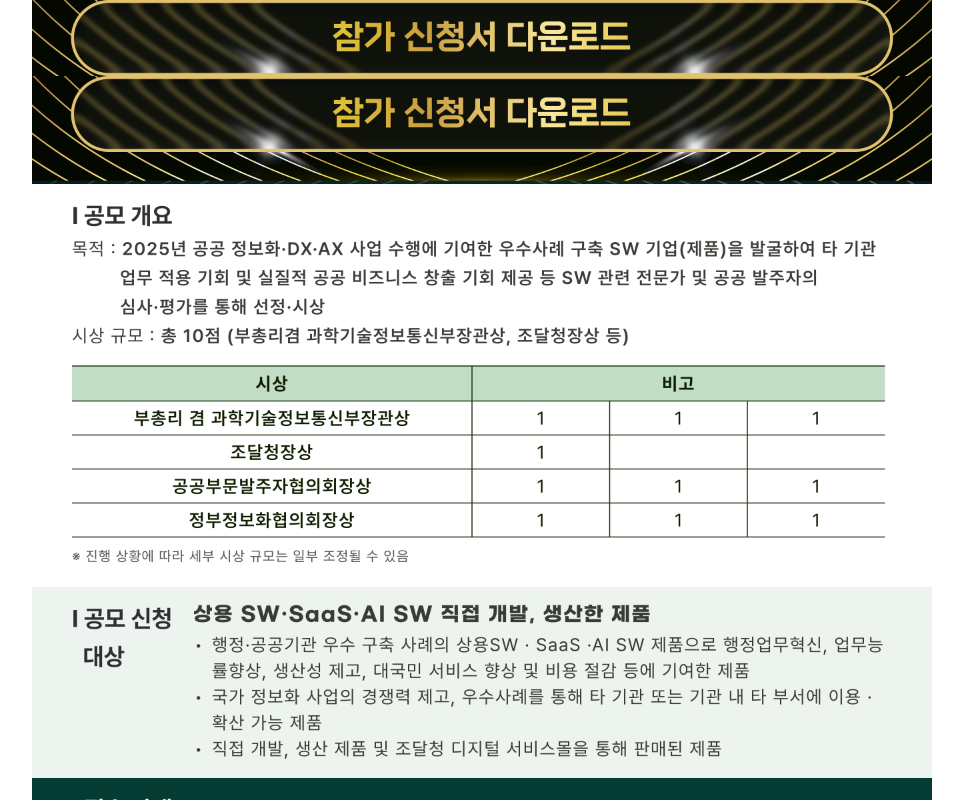
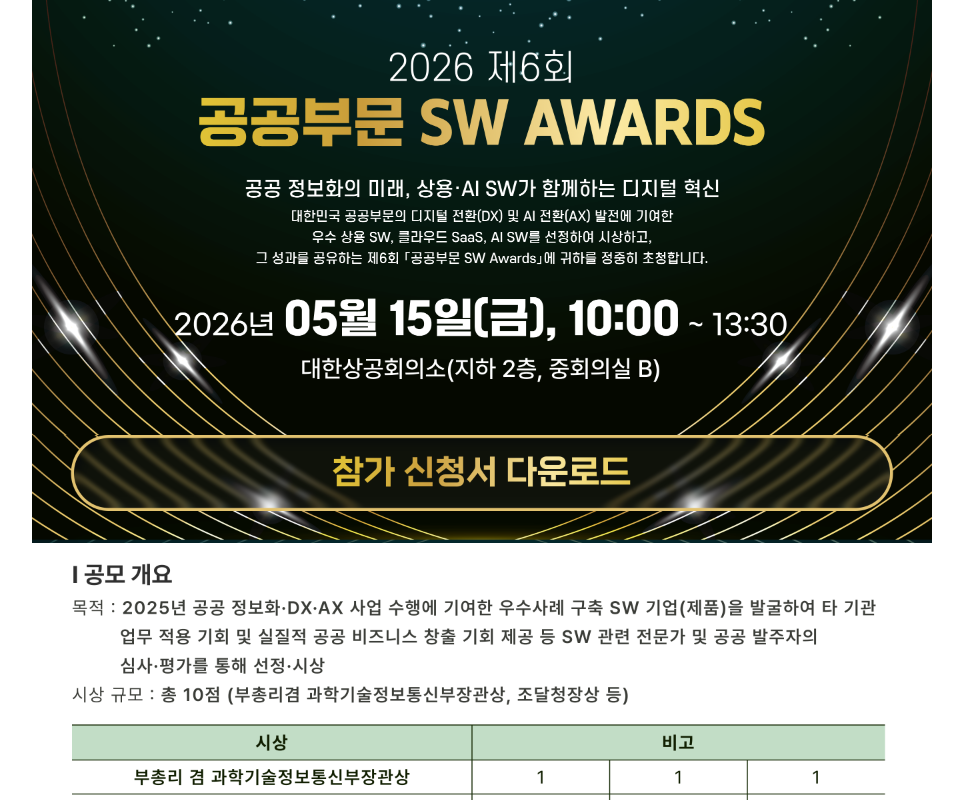
Before and after one commit to koswkosw/2026-SW-AWARDS, a plain HTML site: page index.html in a window 1280 px wide. Shown: the whole page, without its empty margins (158-1121 px from the left). Drawn offline with Linux system fonts and the light colour scheme.

Commit message:
Fix HTML structure and update image references

```diff
--- a/index.html
+++ b/index.html
@@ -24,8 +24,8 @@
 <body>
 
 <picture>
-    <source srcset="img02.png" media="(max-width: 600px)">
-    <img src="img02.png" alt="img01" style="position: relative; display: block; margin: 0 auto; width: 100%; max-width: 900px;">
+    <source srcset="img01.png" media="(max-width: 600px)">
+    <img src="img01.png" alt="img01" style="position: relative; display: block; margin: 0 auto; width: 100%; max-width: 900px;">
 </picture>
 
 <a href="https://blog.kakaocdn.net/dna/ejY4Io/dJMcaaLBWzx/AAAAAAAAAAAAAAAAAAAAAJIawZ76EkG1SymAOaJ40dh4OXiNBZkSyXcw9ENLLkAy/2026%20%EC%A0%9C6%ED%9A%8C%20%EA%B3%B5%EA%B3%B5%EB%B6%80%EB%AC%B8%20SW%20Awards%20%EA%B3%B5%EA%B3%B5%20%EC%9D%B4%EC%9A%A9%20%ED%99%95%EC%82%B0%20%EC%9A%B0%EC%88%98%EC%82%AC%EB%A1%80%20%EA%B3%B5%EB%AA%A8%20%EC%A0%9C%EC%B6%9C%20%EC%84%9C%EB%A5%98.hwp?credential=yqXZFxpELC7KVnFOS48ylbz2pIh7yKj8&expires=1777561199&allow_ip=&allow_referer=&signature=J%2BNLQToM7zLZ5vSNv7h3qohZ6rk%3D&attach=1&knm=tfile.hwp">
```
